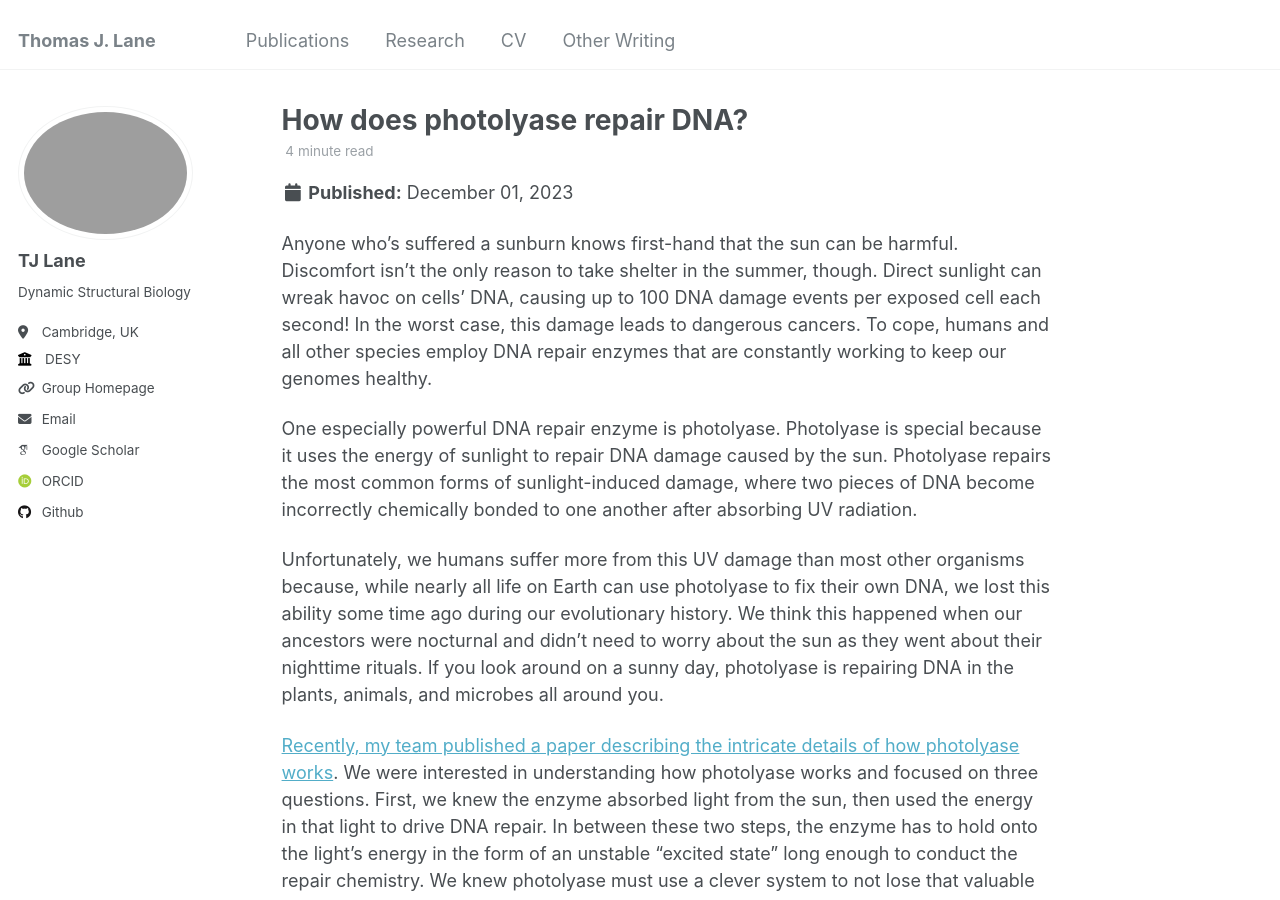
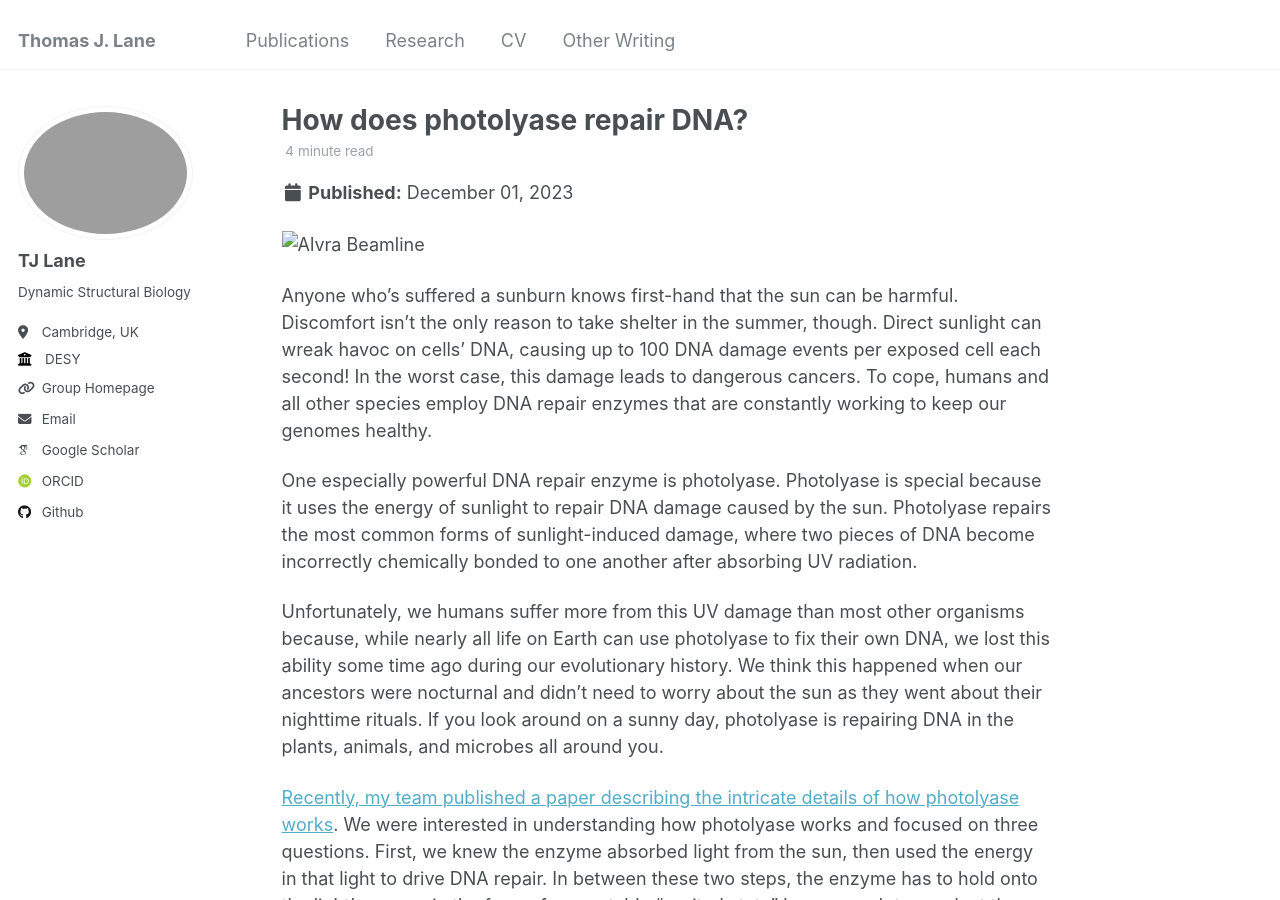
Before and after one commit to tjlane/tjlane.github.io, a Jekyll site: the page built from _posts/2023-12-01-photolyase.md, in a window 1280 px wide and 900 px high. Built offline with Jekyll 4.4.1, drawn with Linux system fonts in a browser that asks for light colours; some web fonts are replaced.

Commit message:
image include test

```diff
--- a/_posts/2023-12-01-photolyase.md
+++ b/_posts/2023-12-01-photolyase.md
@@ -6,6 +6,8 @@
   - physics
   - biology
 ---
+
+![Alvra Beamline](./files/alvra1.jpg)
 
 Anyone who’s suffered a sunburn knows first-hand that the sun can be harmful. Discomfort isn’t the only reason to take shelter in the summer, though. Direct sunlight can wreak havoc on cells’ DNA, causing up to 100 DNA damage events per exposed cell each second! In the worst case, this damage leads to dangerous cancers. To cope, humans and all other species employ DNA repair enzymes that are constantly working to keep our genomes healthy.
 
```
